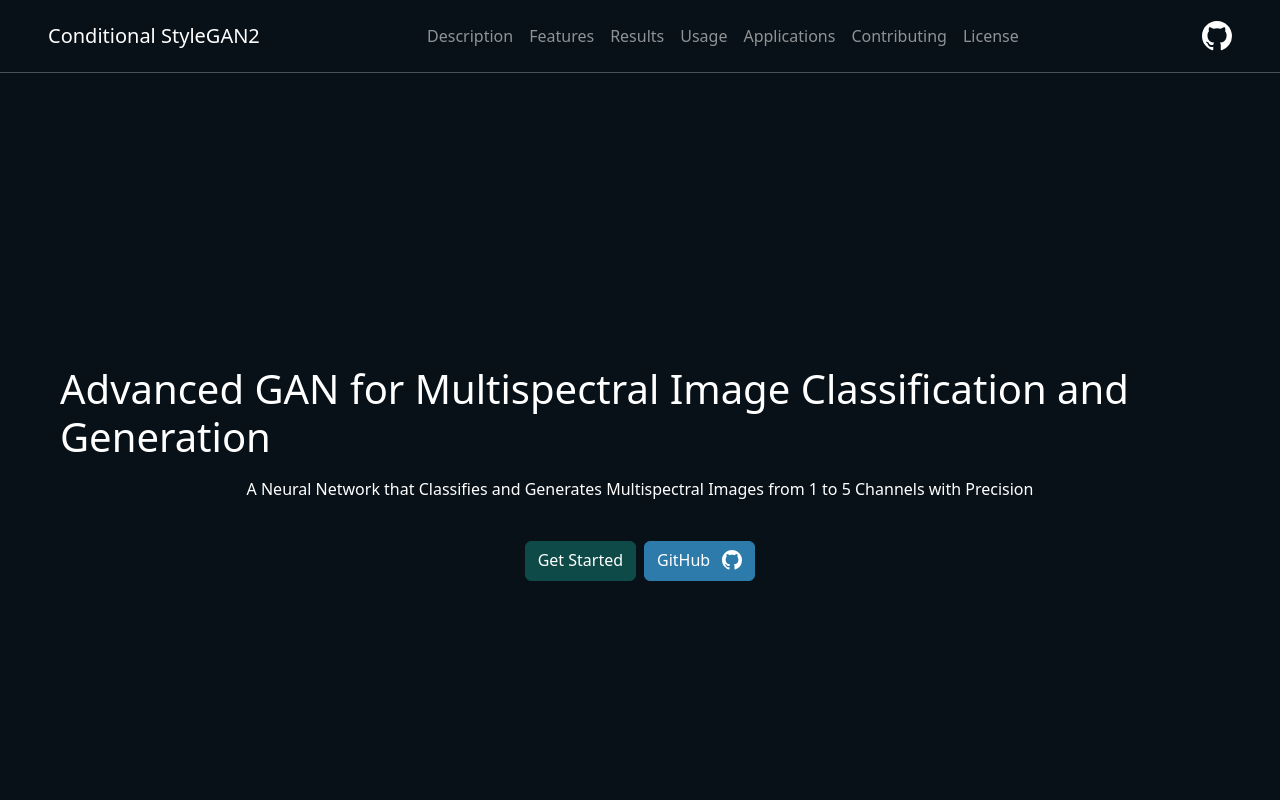
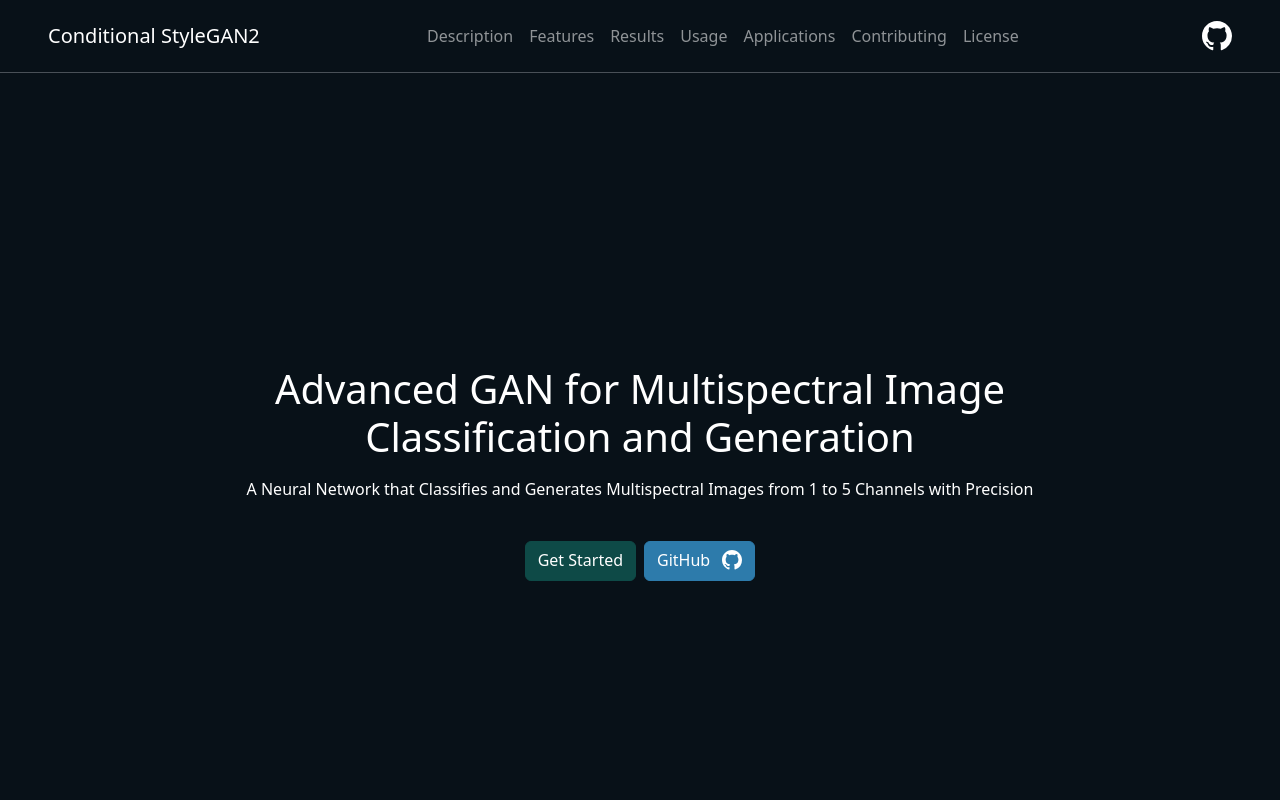
Before and after one commit to antongomez/Conditional-StyleGAN2-landing-page, a React (Vite) app: page / in a window 1280 px wide. Shown: the top 800 px of the page. Built offline with nearby package versions, Linux system fonts and the light colour scheme.

Commit message:
Center title section

```diff
--- a/src/App.jsx
+++ b/src/App.jsx
@@ -10,7 +10,7 @@ export const App = () => {
       {/*Hero Section*/}
       <Container
         fluid
-        className="vh-100 d-flex flex-column justify-content-center align-items-center"
+        className="vh-100 d-flex flex-column justify-content-center align-items-center text-center mw-lg-75"
       >
         <h1>
           Advanced GAN for Multispectral Image Classification and Generation
@@ -329,7 +329,7 @@ export const App = () => {
       </Container>
       <hr />
       {/*Usage Section*/}
-      <Container fluid id="usage" className="bg-dark text-white py-5">
+      {/* <Container fluid id="usage" className="bg-dark text-white py-5">
         <Row className="d-flex justify-content-center align-items-center">
           <Col xs={12} lg={6} className="p-0">
             <img
@@ -352,7 +352,7 @@ export const App = () => {
       </Container>
       <hr />
       {/*Applications Section*/}
-      <Container fluid id="applications" className="py-5">
+      {/*<Container fluid id="applications" className="py-5">
         <Row className="d-flex justify-content-center align-items-center">
           <Col xs={12} lg={6} className="p-0">
             <h2>Applications</h2>
@@ -374,7 +374,7 @@ export const App = () => {
         </Row>
       </Container>
 
-      <hr />
+      <hr /> */}
       {/*Contributing Section*/}
       <Container
         fluid
```
